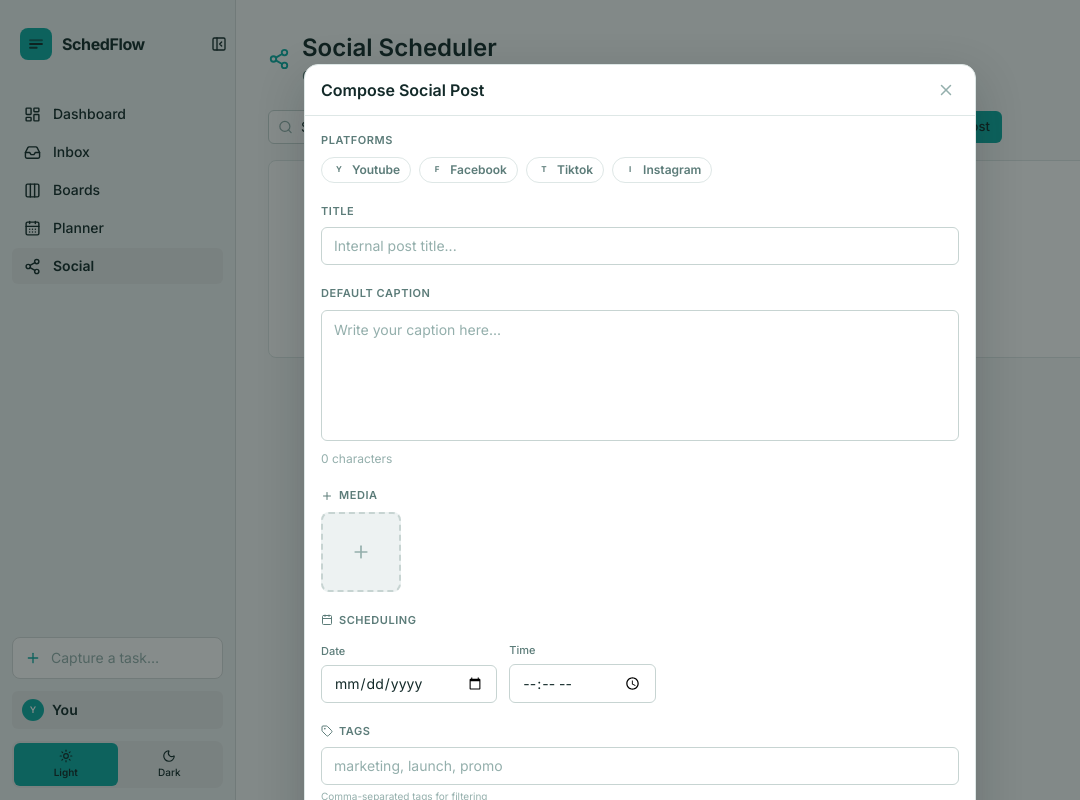
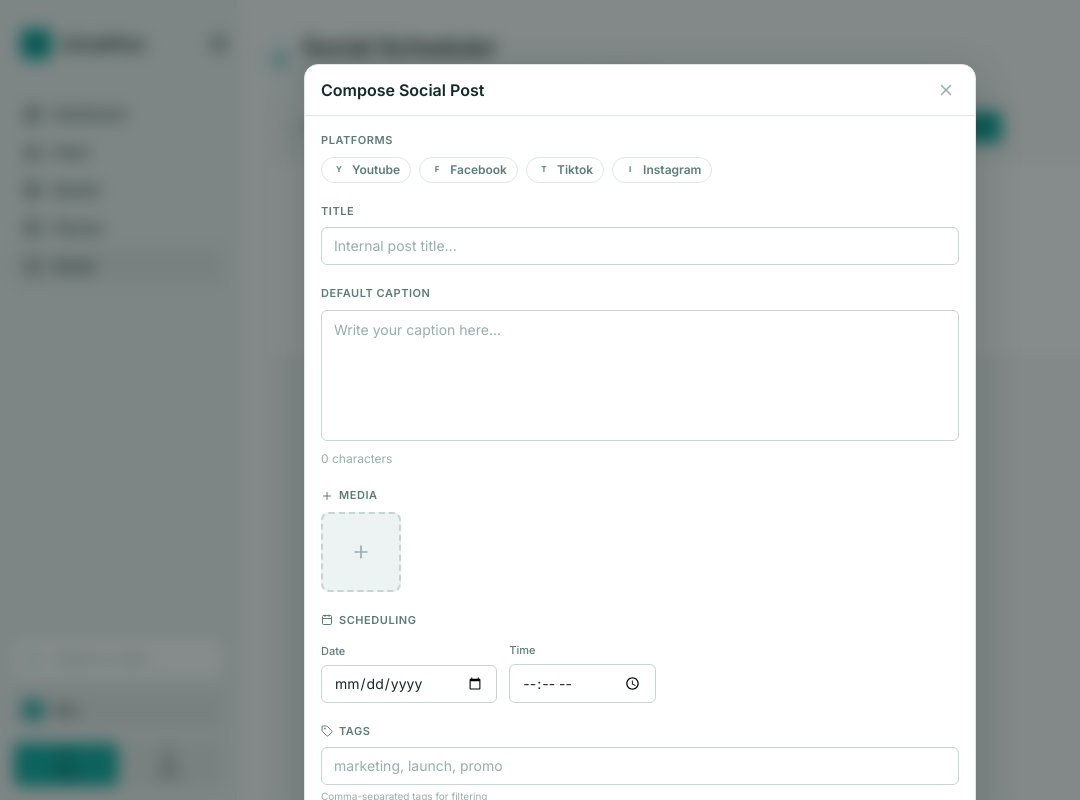
Before and after one commit to Stablhr/Schedflow, a React (Vite) app: page /social in a window 1280 px wide. Both pictures are taken after typing "Sample" into the empty fields and a click on the button "Create First Post". Shown: the whole page, without its empty margins (0-1080 px from the left). Built offline with nearby package versions, Linux system fonts and the light colour scheme.

Commit message:
fixing background upon scrolling

```diff
--- a/src/components/social/ComposeModal.tsx
+++ b/src/components/social/ComposeModal.tsx
@@ -229,9 +229,10 @@ export default function ComposeModal({ post, onClose }: { post: SocialPost | nul
   }
 
   return (
-    <div className="fixed inset-0 z-50 flex items-start justify-center overflow-y-auto p-3 pt-8 sm:pt-16">
-      <div className="absolute inset-0 bg-[#0f1a19]/50" onClick={handleClose} />
-      <div className="animate-in relative z-10 flex w-full max-w-2xl flex-col rounded-[14px] border border-border bg-surface shadow-modal">
+    <div className="fixed inset-0 z-50">
+      <div className="absolute inset-0 bg-[#0f1a19]/50 backdrop-blur-sm" onClick={handleClose} />
+      <div className="relative z-10 flex h-full items-start justify-center overflow-y-auto p-3 pt-8 sm:pt-16">
+      <div className="animate-in flex w-full max-w-2xl flex-col rounded-[14px] border border-border bg-surface shadow-modal">
         {/* Header */}
         <div className="flex items-center justify-between border-b border-border px-4 py-3">
           <h2 className="text-base font-semibold text-text-primary">
@@ -378,6 +379,7 @@ export default function ComposeModal({ post, onClose }: { post: SocialPost | nul
           <Button variant="primary" onClick={() => handleSave('scheduled')}>Schedule</Button>
         </div>
       </div>
+      </div>
     </div>
   )
 }
```
